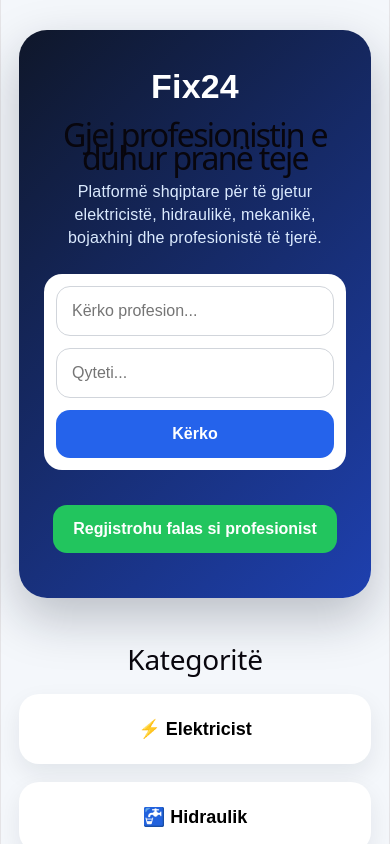
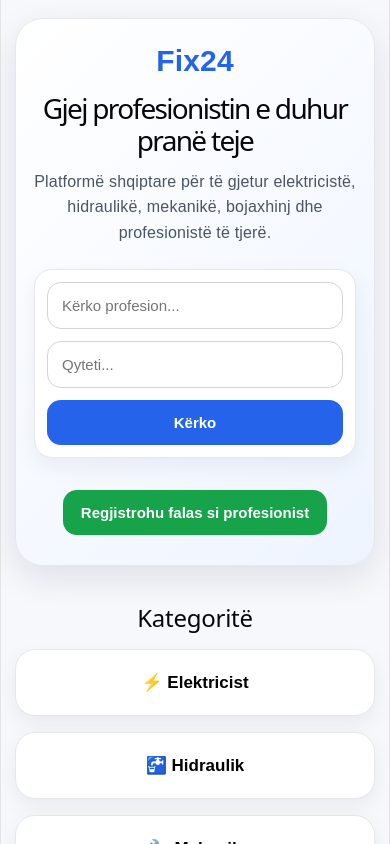
Before and after one commit to albertbiba3-lab/Fix24, a React (Vite) app: page / in a window 390 px wide. Shown: the top 844 px of the page. Built offline with nearby package versions, Linux system fonts and the light colour scheme; no server answers; the database is empty.

Commit message:
Improve Fix24 design and readability

```diff
--- a/src/App.css
+++ b/src/App.css
@@ -5,65 +5,79 @@
 body {
   margin: 0;
   font-family: Arial, sans-serif;
-  background: #f4f7fb;
+  background: #f6f8fc;
   color: #111827;
 }
 
 .container {
   max-width: 1150px;
   margin: 0 auto;
-  padding: 30px 18px;
+  padding: 26px 18px;
 }
 
 .hero {
-  background: linear-gradient(135deg, #0f172a, #1e40af);
-  color: white;
+  background: linear-gradient(135deg, #ffffff, #eef4ff);
+  color: #111827;
   border-radius: 28px;
-  padding: 45px 25px;
+  padding: 38px 24px;
   text-align: center;
-  box-shadow: 0 20px 50px rgba(15, 23, 42, 0.25);
+  box-shadow: 0 12px 35px rgba(15, 23, 42, 0.10);
+  border: 1px solid #e5e7eb;
 }
 
 .logo {
   display: inline-block;
-  font-size: 34px;
+  font-size: 30px;
   font-weight: 800;
-  margin-bottom: 15px;
+  margin-bottom: 12px;
+  color: #2563eb;
 }
 
 .hero h1 {
-  font-size: 42px;
-  margin: 10px 0;
+  font-size: 34px;
+  line-height: 1.15;
+  margin: 8px 0 12px;
 }
 
 .hero p {
   max-width: 680px;
-  margin: 0 auto 25px;
-  color: #dbeafe;
+  margin: 0 auto 22px;
+  color: #4b5563;
+  line-height: 1.6;
 }
 
 .search {
   display: flex;
   gap: 12px;
-  background: white;
+  background: #ffffff;
   padding: 12px;
   border-radius: 18px;
   max-width: 850px;
-  margin: 25px auto;
+  margin: 24px auto;
+  border: 1px solid #e5e7eb;
+  box-shadow: 0 8px 22px rgba(15, 23, 42, 0.06);
 }
 
 input,
 textarea {
   width: 100%;
-  padding: 15px;
+  padding: 14px;
   border: 1px solid #d1d5db;
   border-radius: 14px;
-  font-size: 16px;
+  font-size: 15px;
   outline: none;
+  background: #ffffff;
+  color: #111827;
+}
+
+input:focus,
+textarea:focus {
+  border-color: #2563eb;
+  box-shadow: 0 0 0 3px rgba(37, 99, 235, 0.15);
 }
 
 textarea {
-  min-height: 120px;
+  min-height: 110px;
   resize: vertical;
 }
 
@@ -72,10 +86,11 @@ textarea {
 .back-btn {
   border: none;
   border-radius: 14px;
-  padding: 15px 20px;
-  font-size: 16px;
+  padding: 14px 18px;
+  font-size: 15px;
   font-weight: 700;
   cursor: pointer;
+  transition: 0.2s ease;
 }
 
 .primary-btn {
@@ -83,67 +98,84 @@ textarea {
   color: white;
 }
 
+.primary-btn:hover {
+  background: #1d4ed8;
+}
+
 .register-btn {
-  background: #22c55e;
+  background: #16a34a;
   color: white;
-  margin-top: 10px;
+  margin-top: 8px;
+}
+
+.register-btn:hover {
+  background: #15803d;
 }
 
 .back-btn {
-  background: white;
+  background: #ffffff;
   color: #111827;
-  margin-bottom: 20px;
+  margin-bottom: 18px;
+  border: 1px solid #e5e7eb;
 }
 
 section {
-  margin-top: 45px;
+  margin-top: 38px;
 }
 
 h2 {
-  font-size: 28px;
-  margin-bottom: 18px;
+  font-size: 24px;
+  margin-bottom: 16px;
 }
 
 .categories,
 .professionals-grid {
   display: grid;
   grid-template-columns: repeat(4, 1fr);
-  gap: 18px;
+  gap: 16px;
 }
 
 .category-card {
-  border: none;
-  background: white;
+  border: 1px solid #e5e7eb;
+  background: #ffffff;
   border-radius: 20px;
-  padding: 24px;
-  font-size: 18px;
+  padding: 22px;
+  font-size: 17px;
   font-weight: 700;
   cursor: pointer;
-  box-shadow: 0 10px 25px rgba(15, 23, 42, 0.08);
+  box-shadow: 0 8px 22px rgba(15, 23, 42, 0.06);
+  transition: 0.2s ease;
 }
 
 .category-card:hover,
 .pro-card:hover {
-  transform: translateY(-4px);
+  transform: translateY(-3px);
 }
 
 .pro-card,
 .profile-card,
 .empty-card {
-  background: white;
+  background: #ffffff;
   border-radius: 24px;
-  padding: 24px;
-  box-shadow: 0 10px 30px rgba(15, 23, 42, 0.08);
+  padding: 22px;
+  box-shadow: 0 8px 25px rgba(15, 23, 42, 0.07);
+  border: 1px solid #e5e7eb;
 }
 
 .profile-card {
-  max-width: 600px;
+  max-width: 560px;
   margin: 0 auto;
+}
+
+.profile-card h1 {
+  font-size: 28px;
+  line-height: 1.2;
+  margin: 0 0 8px;
 }
 
 .profile-card input,
 .profile-card textarea {
-  margin-bottom: 14px;
+  margin-bottom: 13px;
 }
 
 .pro-top {
@@ -153,39 +185,42 @@ h2 {
 }
 
 .avatar {
-  width: 52px;
-  height: 52px;
+  width: 50px;
+  height: 50px;
   background: #2563eb;
   color: white;
   border-radius: 50%;
   display: grid;
   place-items: center;
-  font-size: 22px;
+  font-size: 21px;
   font-weight: 800;
 }
 
 .pro-card h3 {
   margin: 0;
+  font-size: 19px;
 }
 
 .pro-card p {
   margin: 6px 0;
+  font-size: 15px;
 }
 
 .location {
-  margin-top: 15px !important;
+  margin-top: 14px !important;
   color: #374151;
 }
 
 .description {
   color: #6b7280;
-  min-height: 45px;
+  min-height: 42px;
+  line-height: 1.5;
 }
 
 .actions {
   display: flex;
   gap: 10px;
-  margin-top: 18px;
+  margin-top: 16px;
 }
 
 .call-btn,
@@ -196,6 +231,7 @@ h2 {
   padding: 12px;
   border-radius: 12px;
   font-weight: 700;
+  font-size: 14px;
 }
 
 .call-btn {
@@ -226,11 +262,20 @@ h2 {
 
 .muted {
   color: #6b7280;
+  line-height: 1.5;
 }
 
 @media (max-width: 850px) {
+  .container {
+    padding: 18px 14px;
+  }
+
+  .hero {
+    padding: 30px 18px;
+  }
+
   .hero h1 {
-    font-size: 32px;
+    font-size: 28px;
   }
 
   .search {
```
